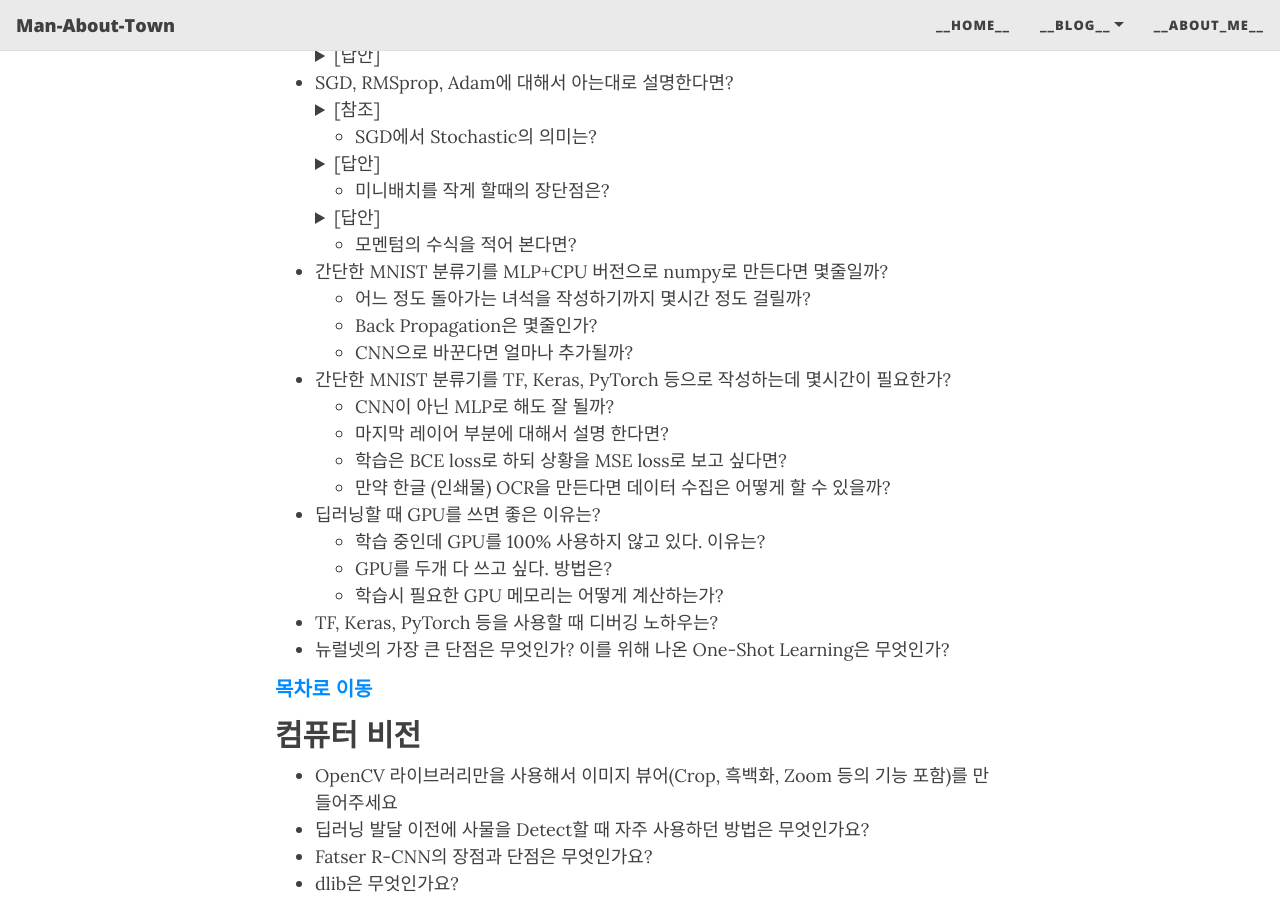
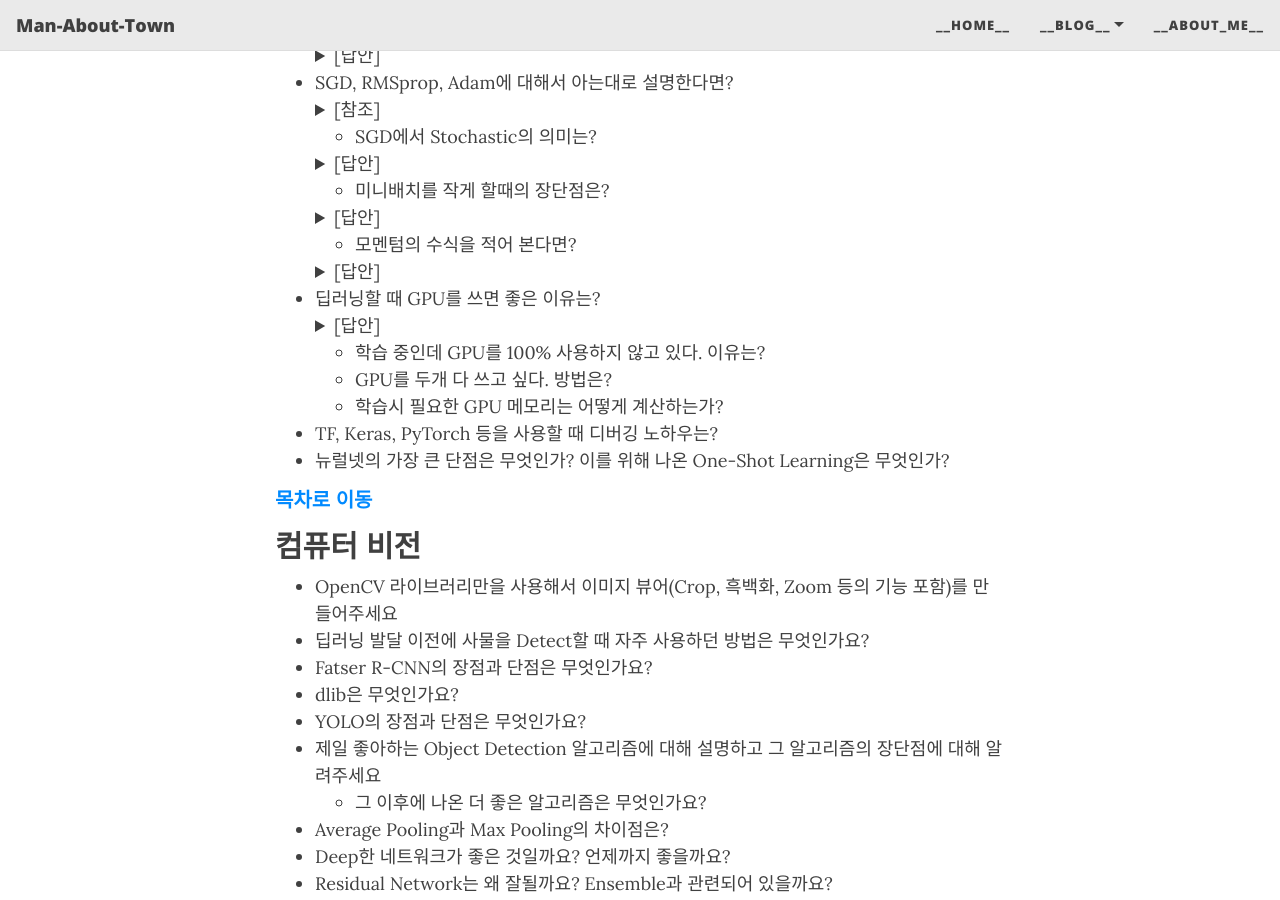
Before and after one commit to YongWookHa/yongwookha.github.io, a Jekyll site: the page built from collections/_MachineLearning/2021-01-29-Interview Question.md, in a window 1280 px wide and 900 px high, scrolled down 6868 px. Built offline with Jekyll 4.4.1, drawn with Linux system fonts in a browser that asks for light colours; nearby versions of some CDN libraries; some web fonts are replaced; formulas are drawn with MathJax 3; comment, search, counter and statistics services are not loaded.

Commit message:
update: content

```diff
--- a/collections/_MachineLearning/2021-01-29-Interview Question.md
+++ b/collections/_MachineLearning/2021-01-29-Interview Question.md
@@ -680,16 +680,20 @@ Answer by [YongWook Ha](https://github.com/YongWookHa)
 
   </details>
 	- 모멘텀의 수식을 적어 본다면?
-- 간단한 MNIST 분류기를 MLP+CPU 버전으로 numpy로 만든다면 몇줄일까?
-	- 어느 정도 돌아가는 녀석을 작성하기까지 몇시간 정도 걸릴까?
-	- Back Propagation은 몇줄인가?
-	- CNN으로 바꾼다면 얼마나 추가될까?
-- 간단한 MNIST 분류기를 TF, Keras, PyTorch 등으로 작성하는데 몇시간이 필요한가?
-	- CNN이 아닌 MLP로 해도 잘 될까?
-	- 마지막 레이어 부분에 대해서 설명 한다면?
-	- 학습은 BCE loss로 하되 상황을 MSE loss로 보고 싶다면?
-	- 만약 한글 (인쇄물) OCR을 만든다면 데이터 수집은 어떻게 할 수 있을까?
+  <details markdown="1">
+    <summary>[답안]</summary>
+
+    > $w(t) = m \cdot w(t-1) - \alpha \frac{\partial}{\partial w} \operatorname {Cost}(w)$
+    > $m$은 모멘텀 상수 (default=0.9)
+
+  </details>
 - 딥러닝할 때 GPU를 쓰면 좋은 이유는?
+  <details markdown="1">
+    <summary>[답안]</summary>
+
+    > GPU에는 부동소수점 계산에 특화된 수많은 코어가 있어, Matrix Multiplication이 핵심인 Deep Learning에서 병렬 처리를 수행 하기에 유리하다.
+
+  </details>
 	- 학습 중인데 GPU를 100% 사용하지 않고 있다. 이유는?
 	- GPU를 두개 다 쓰고 싶다. 방법은?
 	- 학습시 필요한 GPU 메모리는 어떻게 계산하는가?
```
